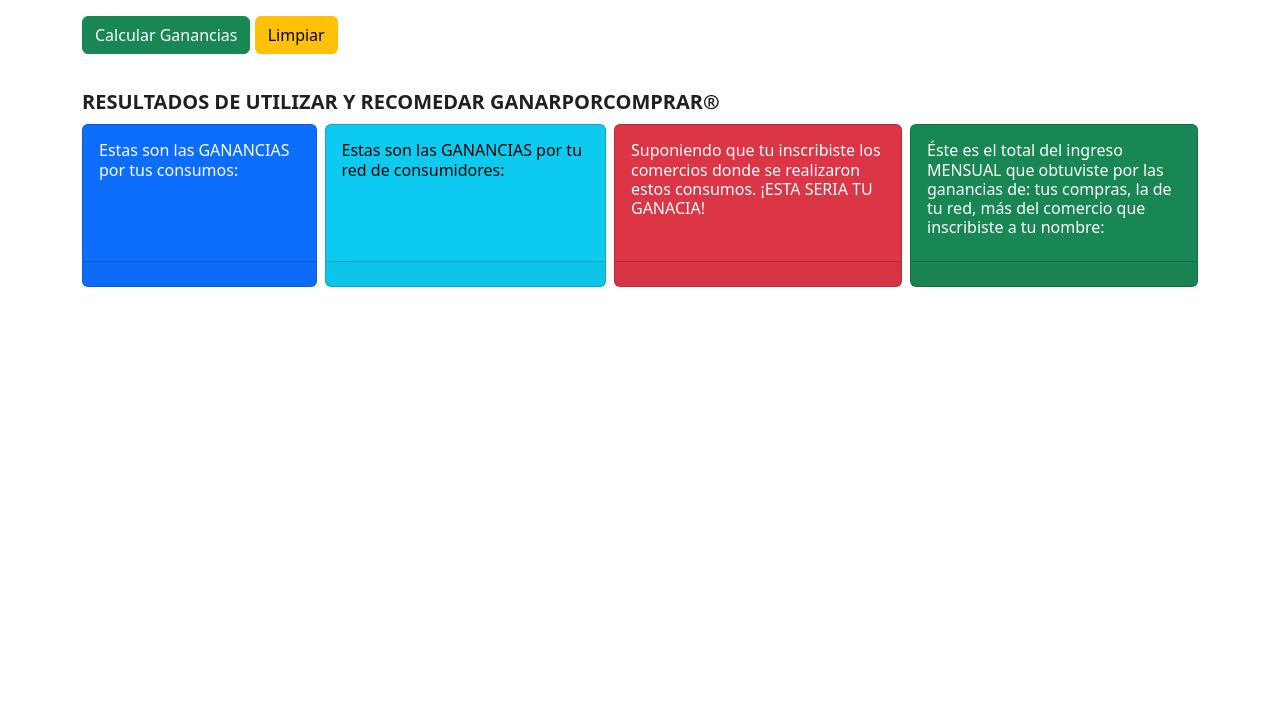
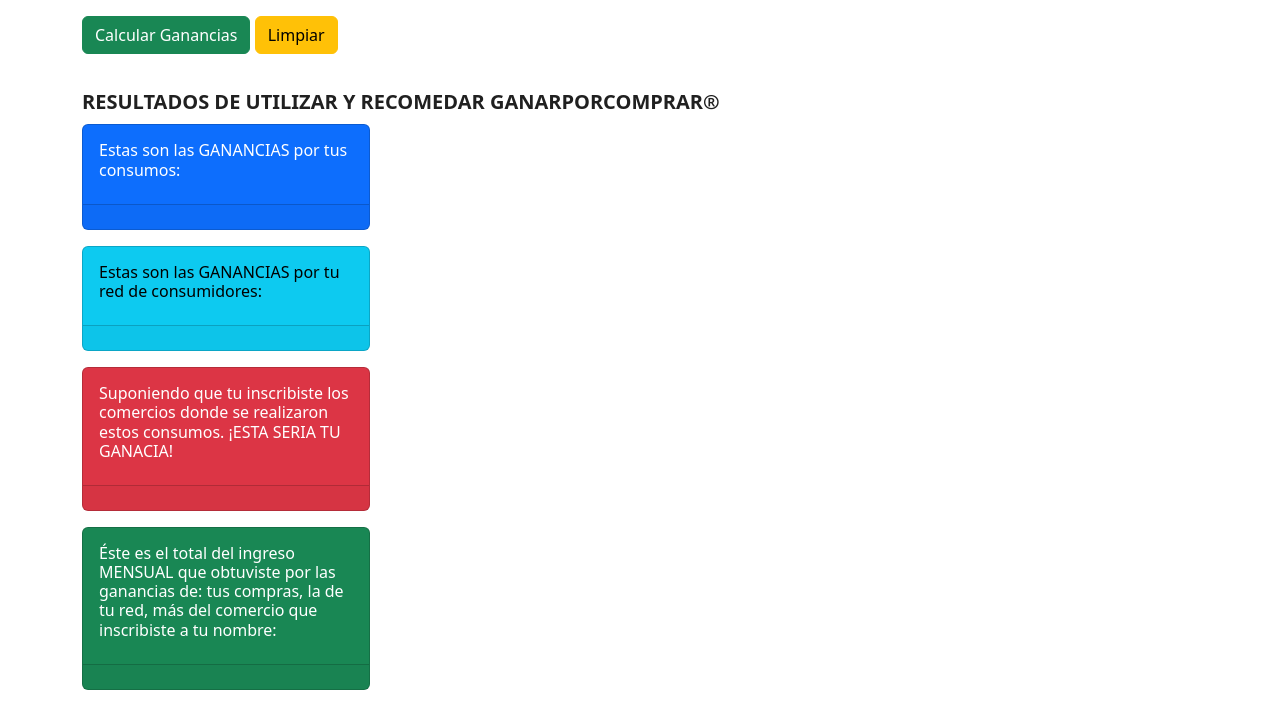
Before and after one commit to DavidMG23/simulador, a plain HTML site: page index.html in a window 1280 px wide. Shown: the part 1637-2359 px from the top of the page. Before the commit the page ends 1972 px from the top, so only its background shows below. Drawn offline with nearby package versions, Linux system fonts and the light colour scheme.

Commit message:
Actualizar index.html

```diff
--- a/index.html
+++ b/index.html
@@ -98,7 +98,7 @@
 
         <h2>RESULTADOS DE UTILIZAR Y RECOMEDAR GANARPORCOMPRAR®</h2>
 
-        <div class="cardGroup d-flex flex-row gap-2">
+        <div class="cardGroup">
             <div class="card text-bg-primary mb-3 " style="max-width: 18rem;">
                 <div class="card-body">
                     <h6 class="card-title">Estas son las GANANCIAS por tus consumos:</h6>
```
